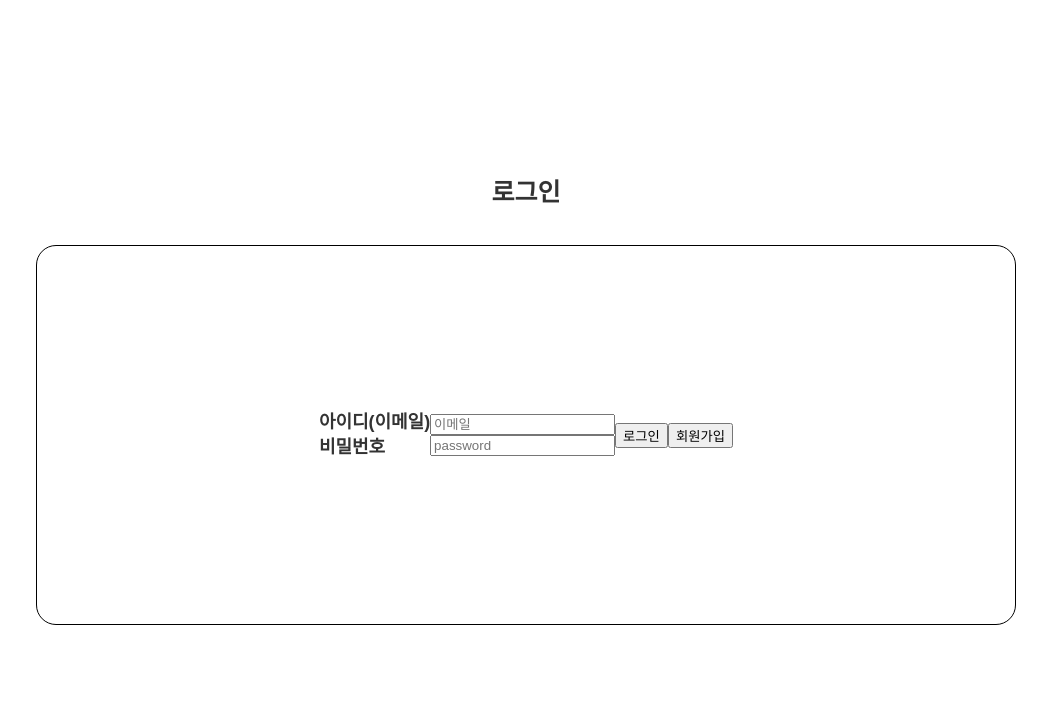
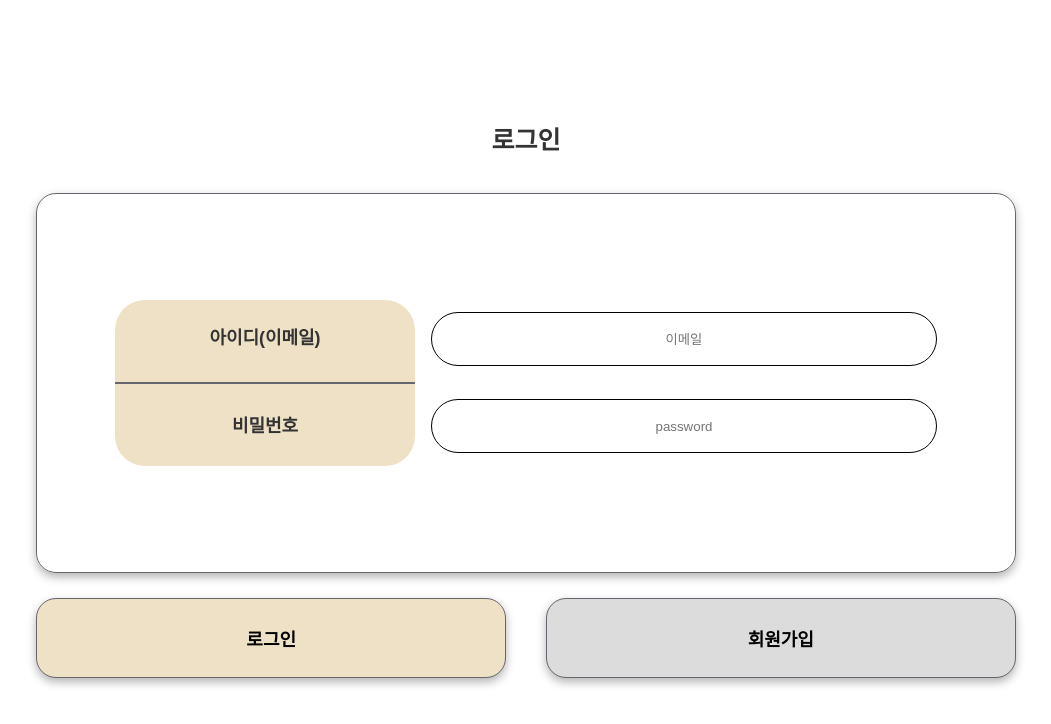
Before and after one commit to jiyxxn/react-chillpedia, a React (Vite) app: page /login in a window 1280 px wide. Shown: the top 724 px of the page, without its empty margins (114-1165 px from the left). Built offline with nearby package versions, Linux system fonts and the light colour scheme; no server answers; a web font is replaced by a local one.

Commit message:
🎨 Styling : Login CSS 모양새 만들기

```diff
--- a/src/pages/Login.jsx
+++ b/src/pages/Login.jsx
@@ -23,28 +23,34 @@ const Login = () => {
   return (
     <LoginContainer>
       <LoginTitle>로그인</LoginTitle>
+      <div>
         <LoginBox onSubmit={handleLogin}>
           <AuthContainer>
-          <span>아이디(이메일)</span>
-          <span>비밀번호</span>
+            <AuthSpan>아이디(이메일)</AuthSpan>
+            <Divider />
+            <AuthSpan>비밀번호</AuthSpan>
           </AuthContainer>
           <AuthInput>
-          <input
+            <LoginInput
               type="email"
               value={email}
               placeholder="이메일"
               onChange={(e) => setEmail(e.target.value)}
             />
-          <input
+            <LoginInput
               type="password"
               value={password}
               placeholder="password"
               onChange={(e) => setPassword(e.target.value)}
             />
           </AuthInput>
-        <button type="submit">로그인</button>
-        <button>회원가입</button>
         </LoginBox>
+
+        <LoginButtonGroup>
+          <LoginButton type="submit">로그인</LoginButton>
+          <SignUpButton>회원가입</SignUpButton>
+        </LoginButtonGroup>
+      </div>
     </LoginContainer>
   );
 };
@@ -60,12 +66,14 @@ const LoginContainer = styled.div`
 const LoginBox = styled.form`
   width: 980px;
   height: 380px;
-  border: 1px solid black;
+  padding: 70px;
+  border: 1px solid #66666e;
   border-radius: 20px;
   display: flex;
-  justify-content: center;
+  justify-content: space-around;
   flex-direction: row;
   align-items: center;
+  box-shadow: 0px 4px 10px rgba(0, 0, 0, 0.3);
 `;
 const LoginTitle = styled.h2`
   font-size: 25px;
@@ -76,14 +84,72 @@ const LoginTitle = styled.h2`
 const AuthContainer = styled.div`
   display: flex;
   flex-direction: column;
-  font-size: 18px;
-  font-weight: bold;
+  justify-content: center;
+  gap: 30px;
+  background-color: #efe1c6;
+  width: 300px;
+  height: 166px;
+  border: none;
+  border-radius: 30px;
+  gap: 30px;
+  text-align: center;
+  align-items: center;
+  text-align: center;
 `;
 
 const AuthInput = styled.div`
   display: flex;
   flex-direction: column;
+  gap: 33px;
+`;
+
+const AuthSpan = styled.span`
+  font-size: 18px;
   font-weight: bold;
 `;
 
+const Divider = styled.hr`
+  width: 100%;
+  border: none;
+  border-top: 2px solid #66666e;
+  margin: 0.5px 0;
+`;
+
+const LoginInput = styled.input`
+  width: 500px;
+  height: 50px;
+  border: 1px solid black;
+  border-radius: 50px;
+  text-align: center;
+`;
+
+const LoginButtonGroup = styled.div`
+  display: flex;
+  flex-direction: row;
+  margin-top: 25px;
+  justify-content: space-between;
+  width: 100%;
+`;
+
+const LoginButton = styled.button`
+  width: 48%;
+  height: 80px;
+  font-size: 18px;
+  font-weight: bold;
+  border: 1px solid #66666e;
+  border-radius: 20px;
+  background-color: #efe1c6;
+  box-shadow: 0px 4px 10px rgba(0, 0, 0, 0.3);
+`;
+
+const SignUpButton = styled.button`
+  width: 48%;
+  height: 80px;
+  font-size: 18px;
+  font-weight: bold;
+  border: 1px solid #66666e;
+  border-radius: 20px;
+  background-color: #dcdcdc;
+  box-shadow: 0px 4px 10px rgba(0, 0, 0, 0.3);
+`;
 export default Login;
```
Lines whose indentation alone changed are shown as unchanged.
